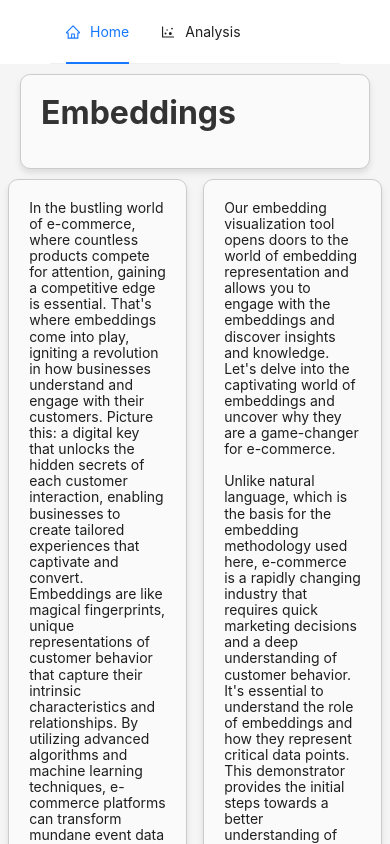
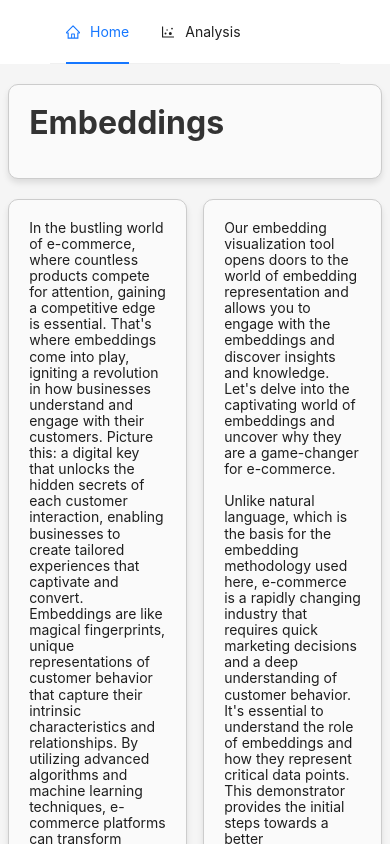
Before and after one commit to Lizoug/Breinify-demo, a React (Create React App) app in the folder frontend/: page / in a window 390 px wide. Shown: the top 844 px of the page. Built offline with nearby package versions, Linux system fonts and the light colour scheme.

Commit message:
finished the responsive design for the main page

```diff
--- a/frontend/src/components/footer.tsx
+++ b/frontend/src/components/footer.tsx
@@ -2,7 +2,7 @@ import React from "react";
 import {Row, Col} from 'antd';
 import {MailOutlined, LinkedinOutlined, GithubOutlined, InstagramOutlined} from '@ant-design/icons';
 import {useMediaQuery} from "react-responsive";
-import logo_footer from "./TMDT_Logo_small.png";
+import logo_footer from "./Picture2.png";
 
 export default function PageFooter() {
     const size_xxs = useMediaQuery({query: "(max-device-width: 479px)"});
--- a/frontend/src/components/pages/home_l.tsx
+++ b/frontend/src/components/pages/home_l.tsx
@@ -3,15 +3,15 @@ import { Row, Col } from 'antd';
 
 export default function Home_L() {
     return (
-        <div className="">
-            <Row className="Box-Design">
-                <Col span={24}>
+        <div>
+            <Row justify="center"  className="padding-top-20">
+                <Col span={23} className="Box-Design">
                     <h2>Embeddings</h2>
                 </Col>
             </Row>
-            <Row justify={"space-evenly"}>
-                <Col span={12}>
-                    <p className="Box-Design_l textStyle-home-l">
+            <Row justify={"space-around"} className="padding-top-20 padding-bottom-20">
+                <Col span={11} className="Box-Design">
+                    <p className="textStyle-home-l">
                         In the bustling world of e-commerce, where countless products compete for attention, gaining a competitive edge is essential. That's where embeddings come into play, igniting a revolution in how businesses understand and engage with their customers. Picture this: a digital key that unlocks the hidden secrets of each customer interaction, enabling businesses to create tailored experiences that captivate and convert. Embeddings are like magical fingerprints, unique representations of customer behavior that capture their intrinsic characteristics and relationships. By utilizing advanced algorithms and machine learning techniques, e-commerce platforms can transform mundane event data into rich, multidimensional embeddings. These embeddings hold the power to reveal the nuances, preferences, and hidden connections between products in a way that was once unimaginable.
 
                         In different publications we exhibit the performance of embeddings for different challenges in e-commerce.
@@ -30,9 +30,9 @@ export default function Home_L() {
                         More to come in the future.
                     </p>
                 </Col>
-                <Col span={11}>
+                <Col span={11} className="Box-Design">
                     {/*<h2 className="">TEST?</h2>*/}
-                    <p className="Box-Design_l textStyle-home-l">
+                    <p className="textStyle-home-l">
                         Our embedding visualization tool opens doors to the world of embedding representation and allows you to engage with the embeddings and discover insights and knowledge. Let's delve into the captivating world of embeddings and uncover why they are a game-changer for e-commerce.
                         <br />
                         <br />
--- a/frontend/src/components/pages/home_m.tsx
+++ b/frontend/src/components/pages/home_m.tsx
@@ -5,12 +5,14 @@ import { Row, Col } from 'antd';
 export default function Home_M() {
     return (
         <div className="">
-            <Row className="Box-Design">
-                <h2 className="titleStyle-home-l">Embeddings</h2>
+            <Row justify={"center"} className="padding-top-20">
+                <Col span={23} className="Box-Design">
+                    <h2 className="titleStyle-home-l">Embeddings</h2>
+                </Col>
             </Row>
-            <Row justify={"space-around"}>
-                <Col span={11}>
-                    <p className="Box-Design_l">
+            <Row justify={"space-around"} className="padding-top-20 padding-bottom-20">
+                <Col span={11} className="Box-Design">
+                    <p>
                         In the bustling world of e-commerce, where countless products compete for attention, gaining a competitive edge is essential. That's where embeddings come into play, igniting a revolution in how businesses understand and engage with their customers. Picture this: a digital key that unlocks the hidden secrets of each customer interaction, enabling businesses to create tailored experiences that captivate and convert. Embeddings are like magical fingerprints, unique representations of customer behavior that capture their intrinsic characteristics and relationships. By utilizing advanced algorithms and machine learning techniques, e-commerce platforms can transform mundane event data into rich, multidimensional embeddings. These embeddings hold the power to reveal the nuances, preferences, and hidden connections between products in a way that was once unimaginable.
 
                         In different publications we exhibit the performance of embeddings for different challenges in e-commerce.
@@ -29,9 +31,9 @@ export default function Home_M() {
                         More to come in the future.
                     </p>
                 </Col>
-                <Col span={11}>
+                <Col span={11} className="Box-Design">
                     {/*<h2 className="">TEST?</h2>*/}
-                    <p className="Box-Design_l">
+                    <p>
                         Our embedding visualization tool opens doors to the world of embedding representation and allows you to engage with the embeddings and discover insights and knowledge. Let's delve into the captivating world of embeddings and uncover why they are a game-changer for e-commerce.
                         <br />
                         <br />
--- a/frontend/src/components/pages/home_main.tsx
+++ b/frontend/src/components/pages/home_main.tsx
@@ -9,14 +9,17 @@ import Home from "./home";
 
 
 export default function Size_home() {
-    const size_s = useMediaQuery({query: "(min-device-width: 479px) and (max-device-width: 768px)"});
+    const size_s = useMediaQuery({query: "(max-device-width: 768px)"});
     const size_m = useMediaQuery({query: "(min-device-width: 769px) and (max-device-width: 1024px"});
     const size_l = useMediaQuery({query: "(min-device-width: 1025px) and (max-device-width: 1599px)"});
-    const size_xl= useMediaQuery({query: "(min-device-width: 1600px) and (max-device-width: 1919px)"});
+    const size_xl= useMediaQuery({query: "(min-device-width: 1600px)"});
 
-    if (size_s) return <Home_S />;
-    if (size_m) return <Home_M />;
-    if (size_l) return <Home_L />;
-    if (size_xl) return <Home_Xl />
-    return <Home_Xl />;
+    return (
+        <div>
+            {size_s && <Home_S />}
+            {size_m && <Home_M />}
+            {size_l && <Home_L />}
+            {size_xl && <Home_Xl />}
+        </div>
+    )
 }
--- a/frontend/src/components/pages/home_xl.tsx
+++ b/frontend/src/components/pages/home_xl.tsx
@@ -3,15 +3,15 @@ import { Row, Col } from 'antd';
 
 export default function Home_Xl() {
     return (
-        <div className="">
-            <Row className="Box-Design">
-                <Col span={24}>
+        <div>
+            <Row justify="center"  className="padding-top-20">
+                <Col span={23} className="Box-Design">
                     <h2>Embeddings</h2>
                 </Col>
             </Row>
-            <Row justify={"space-evenly"}>
-                <Col span={12}>
-                    <p className="Box-Design_l textStyle-home-xl">
+            <Row justify={"space-around"} className="padding-top-20 padding-bottom-20">
+                <Col span={11} className="Box-Design">
+                    <p className="textStyle-home-xl">
                         In the bustling world of e-commerce, where countless products compete for attention, gaining a competitive edge is essential. That's where embeddings come into play, igniting a revolution in how businesses understand and engage with their customers. Picture this: a digital key that unlocks the hidden secrets of each customer interaction, enabling businesses to create tailored experiences that captivate and convert. Embeddings are like magical fingerprints, unique representations of customer behavior that capture their intrinsic characteristics and relationships. By utilizing advanced algorithms and machine learning techniques, e-commerce platforms can transform mundane event data into rich, multidimensional embeddings. These embeddings hold the power to reveal the nuances, preferences, and hidden connections between products in a way that was once unimaginable.
 
                         In different publications we exhibit the performance of embeddings for different challenges in e-commerce.
@@ -30,9 +30,9 @@ export default function Home_Xl() {
                         More to come in the future.
                     </p>
                 </Col>
-                <Col span={11}>
+                <Col span={11} className="Box-Design">
                     {/*<h2 className="">TEST?</h2>*/}
-                    <p className="Box-Design_l textStyle-home-xl">
+                    <p className="textStyle-home-xl">
                         Our embedding visualization tool opens doors to the world of embedding representation and allows you to engage with the embeddings and discover insights and knowledge. Let's delve into the captivating world of embeddings and uncover why they are a game-changer for e-commerce.
                         <br />
                         <br />
--- a/frontend/src/components/pages/impressum_osfa.tsx
+++ b/frontend/src/components/pages/impressum_osfa.tsx
@@ -15,23 +15,23 @@ export default function ImpressumOSFA() {
                     <h1>Impressum</h1>
                     <h2>Angaben gemäß §5 TMG</h2>
                     <p>
-                        Foxes & Hedgehogs UG (haftungsbeschränkt)
+                        Lehrstuhl für Technologien und Management der Digitalen Transformation
                         <br/>
-                        Scheibenstr. 18, 40479 Düsseldorf
+                        Bergische Universität Wuppertal
                         <br/>
-                        Amtsgericht Düsseldorf HRB 97928
+                        Gaußstraße 20
                         <br/>
-                        Steuernummer: 103/5727/3960
+                        42119 Wuppertal
                     </p>
                     <p>
                         <b>Vertreten durch:</b>
                         <br/>
-                        Dr.-Ing. Richard Meyes
+                        Tobias Meisen
                     </p>
 
                     <h2>Kontakt</h2>
                     <p>
-                        E-Mail: kontakt@foxeshedgehogs.de
+                        E-Mail:  tmdtinfo@uni-wuppertal.de
                     </p>
 
                     <h2>Haftung für Inhalte</h2>
--- a/frontend/src/css/index.css
+++ b/frontend/src/css/index.css
@@ -81,10 +81,6 @@ body {
 }
 .Box-Design{
   background-color: #fafafa;
-  margin-bottom: 10px;
-  margin-top: 10px;
-  margin-right: 20px;
-  margin-left: 20px;
   border-radius: 10px;
   box-shadow: 0 4px 6px rgba(0, 0, 0, 0.1);
   border: 1px solid #ccc;
@@ -124,6 +120,10 @@ ul li a:hover {
 }
 .padding-bottom-20{
   padding-bottom: 20px;
+}
+
+.padding-top-20{
+  padding-top: 20px;
 }
 .Box-Design-xxs{
   height: 100px;
@@ -437,8 +437,8 @@ ul li a:hover {
   margin-bottom: 5px;
 }
 .footer-logo {
-  width: 80px;  /* Change this value to the desired width */
-  height: auto; /* This ensures the aspect ratio is maintained */
+  width: auto;  /* Change this value to the desired width */
+  height: 100px; /* This ensures the aspect ratio is maintained */
 }
 
 @keyframes App-logo-spin_l {
```
Also changed, not shown: frontend/src/components/pages/home_s.tsx (+15 -7 lines), frontend/src/components/Picture1.png (added), frontend/src/components/Picture2.png (added).
